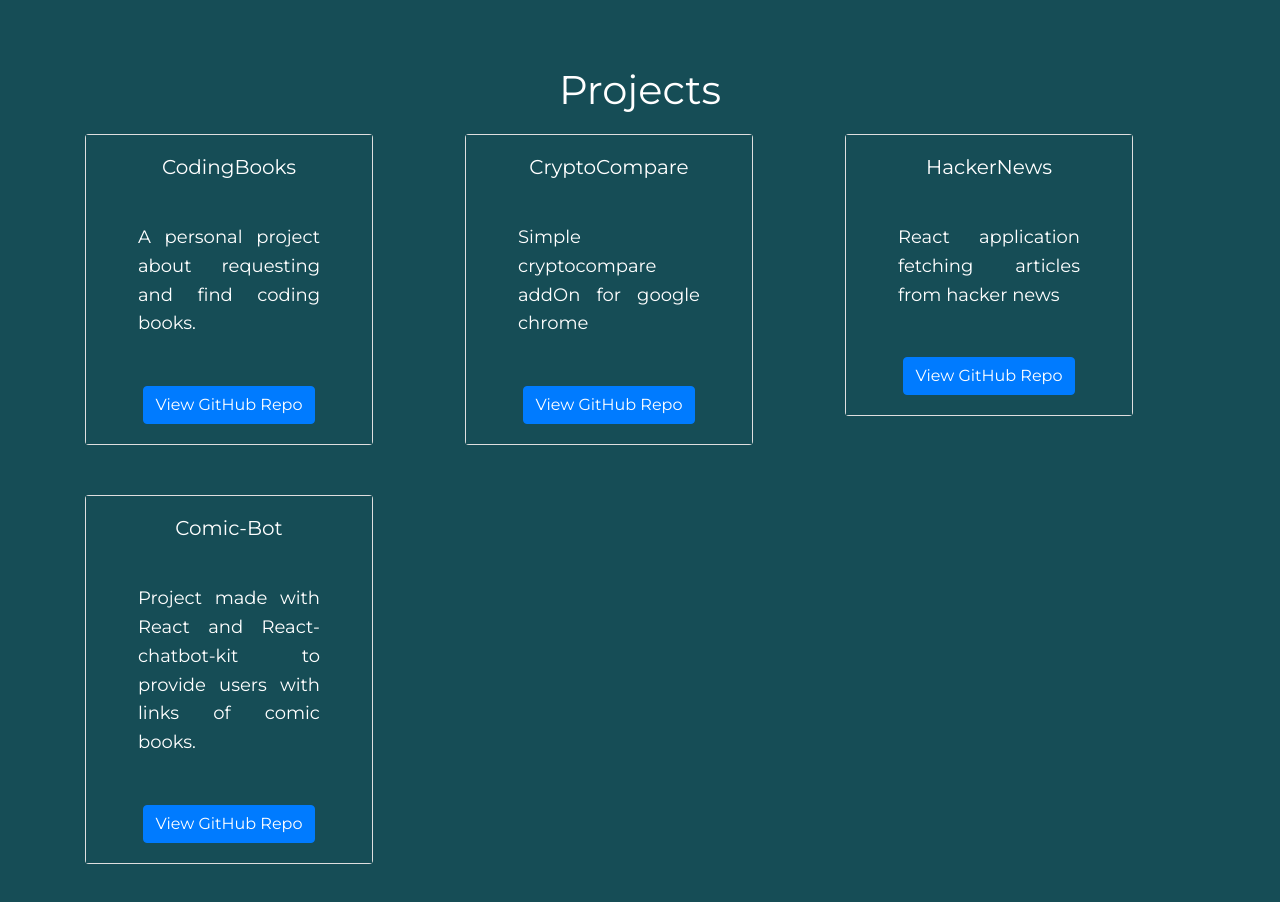
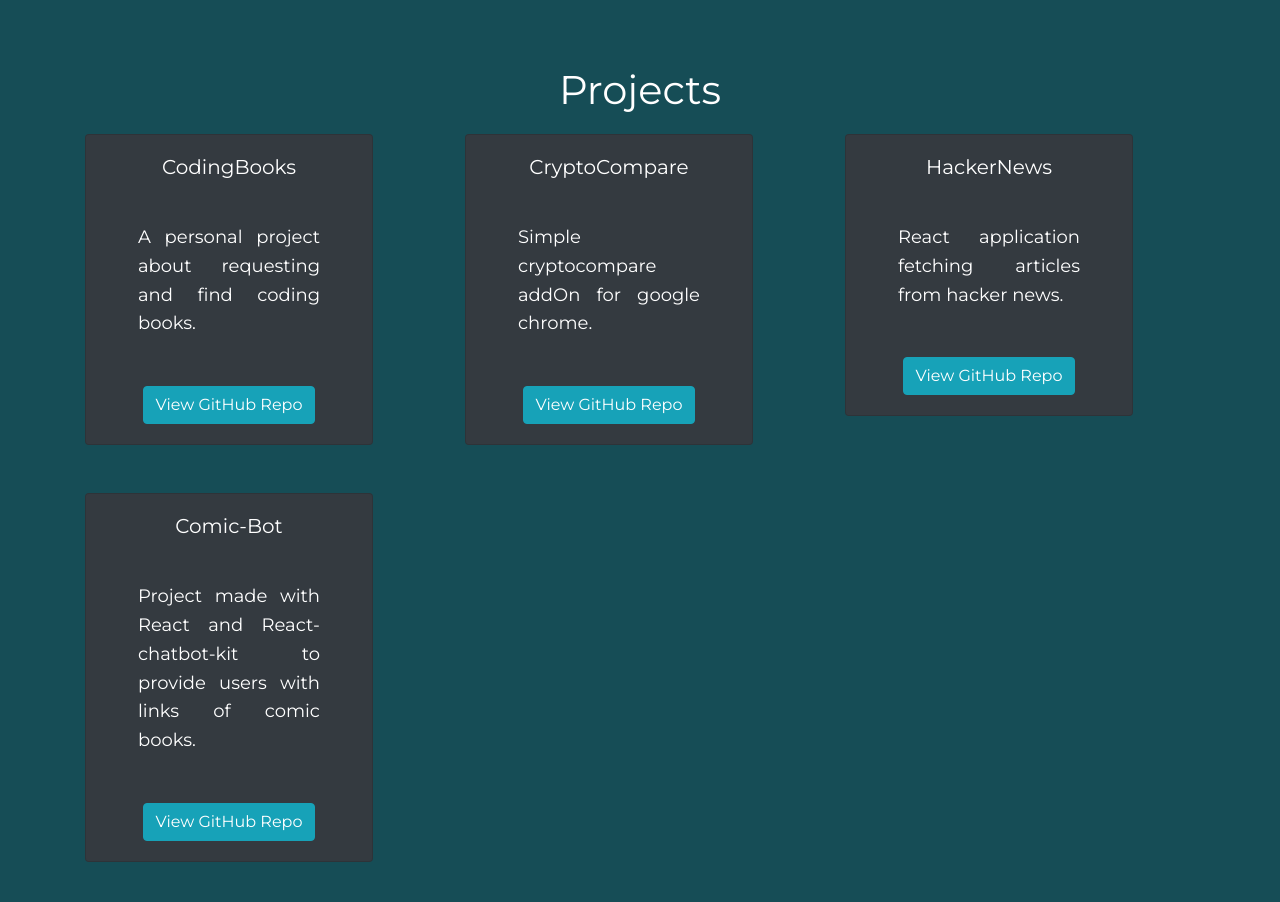
Before and after one commit to NikosPaschalis/PortfolioPage, a React (Create React App) app: page / in a window 1280 px wide. Shown: the part 2020-2922 px from the top of the page. Built offline with nearby package versions, Linux system fonts and the light colour scheme.

Commit message:
cleaning unnecessary files and improve some css

```diff
--- a/src/App.css
+++ b/src/App.css
@@ -9,9 +9,5 @@
     text-align: center;
 }
 .spacing{
-     margin-bottom: 50px;
+     margin-bottom: 3rem;
 }
-.test {
-    min-height: 100%;
-    height: 100%;
-}
--- a/src/App.js
+++ b/src/App.js
@@ -1,6 +1,5 @@
 import React from 'react';
 import './App.css';
-import Layout from './components/Layout';
 import About from './components/About/About';
 import Navigationbar from './components/Navbar/Navbar';
 import { Row,Col } from 'react-bootstrap';
@@ -8,13 +7,13 @@
 import Experrience from './components/Experience/Experience';
 import Contact from './components/Contact/Contact';
 import Footer from './components/Footer/Footer';
-
+import { Container } from 'react-bootstrap';
 
 function App() {
   return (
     <div className="App">
       <Navigationbar />
-      <Layout >
+      <Container >
         <About />
         <Experrience />
         <Row>
@@ -26,21 +25,18 @@
                description="A personal project about requesting and find coding books." gitLink = "https://github.com/NikosPaschalis/FreeCodingBooks"/>
             </Col>
             <Col className="spacing" xs={12} md={6} lg={4}>
-              <Project name="CryptoCompare" description="Simple cryptocompare addOn for google chrome" gitLink = "https://github.com/NikosPaschalis/CryptoCompare"/>
+              <Project name="CryptoCompare" description="Simple cryptocompare addOn for google chrome." gitLink = "https://github.com/NikosPaschalis/CryptoCompare"/>
             </Col>
             <Col className="spacing" xs={12} md={6} lg={4}>
-              <Project name="HackerNews" description="React application fetching articles from hacker news" gitLink = "https://github.com/NikosPaschalis/HackerNews"/>
+              <Project name="HackerNews" description="React application fetching articles from hacker news." gitLink = "https://github.com/NikosPaschalis/HackerNews"/>
             </Col>
             <Col className="spacing" xs={12} md={12} lg={12}>
               <Project name="Comic-Bot" description="Project made with React and React-chatbot-kit to provide users with links of comic books." gitLink = "https://github.com/NikosPaschalis/comic-bot"/>
             </Col>
         </Row>
-        {/* <Row>
-          <Col className="spacing" xl={{ span: 4, offset: 4 }}><Project name="Test" description="testing" /></Col>
-        </Row> */}
         <Contact />
 
-      </Layout>
+      </Container>
       <Footer />
     </div>
   );
--- a/src/components/Layout.js
+++ /dev/null
@@ -1,11 +0,0 @@
-import React from 'react';
-import { Container } from 'react-bootstrap';
-
-
-export const Layout = (props) =>(
-    <Container fluid="md" style= {{marginBottom: '20px'}}>
-        {props.children}
-    </Container>
-);
-
-export default Layout;
--- a/src/components/Project/Project.js
+++ b/src/components/Project/Project.js
@@ -2,13 +2,13 @@
 import { Card, Button } from 'react-bootstrap';
 const Project = (props) => (
 
-                <Card style={{ width: '18rem' }}>
-        <Card.Body style = {{backgroundColor: '#164D56'}}>
+                <Card bg="dark" style={{ width: '18rem'}}>
+        <Card.Body >
         <Card.Title>{props.name}</Card.Title>
             <Card.Text>
             {props.description}
             </Card.Text>
-            <a href={props.gitLink}><Button variant="primary">View GitHub Repo</Button></a>
+            <a href={props.gitLink}><Button variant="info">View GitHub Repo</Button></a>
         </Card.Body>
         </Card>
 );
```
Also changed, not shown: src/Layout.css (deleted), 1 other file (tests, documents, lock files or other folders).
